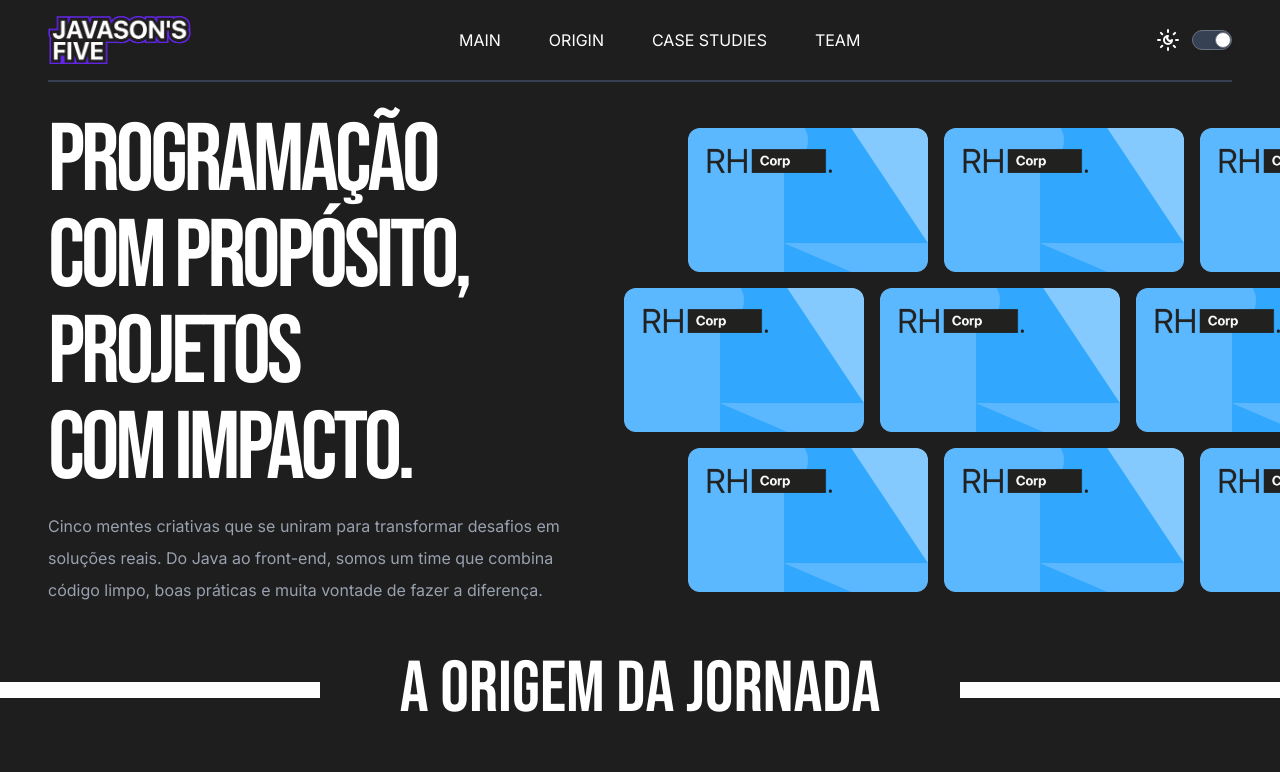
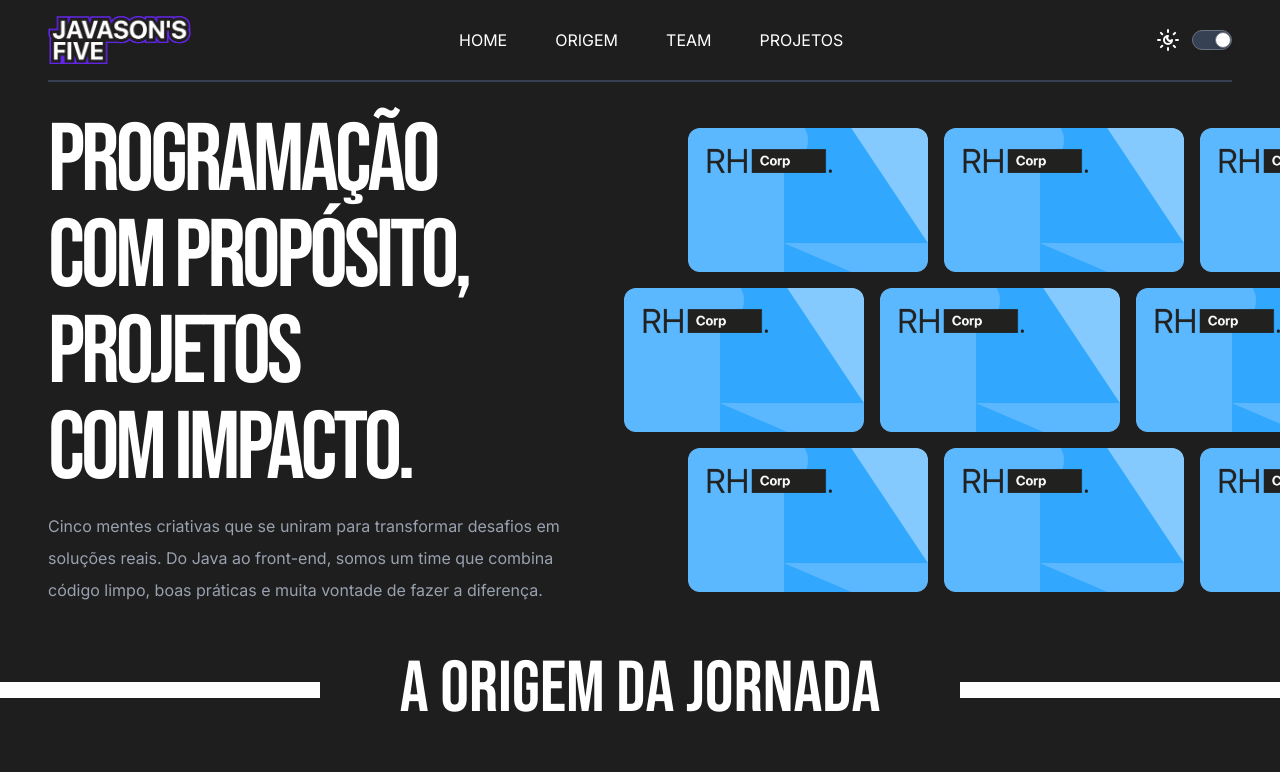
Before and after one commit to grupo5generation81/portfolio_team, a React (Vite) app: page / in a window 1280 px wide. Shown: the top 772 px of the page. Built offline with nearby package versions, Linux system fonts and the light colour scheme.

Commit message:
Alteração nomes de Navegação

```diff
--- a/src/sections/Navbar.tsx
+++ b/src/sections/Navbar.tsx
@@ -10,9 +10,7 @@ export default function Navbar() {
 
   const isOn = currentTheme === "dark";
 
-
-
-  const navItems = ["MAIN", "ORIGIN", "CASE STUDIES", "TEAM"];
+  const navItems = ["HOME", "ORIGEM", "TEAM", "PROJETOS"];
 
   return (
     <div className="mx-4 md:mx-12 py-4 flex justify-between border-b-2 border-b-gray-700 relative">
@@ -46,9 +44,8 @@ export default function Navbar() {
         </label>
       </div>
 
+      <div className="hidden max-md:flex items-center gap-4">
 
-      <div className="hidden max-md:flex items-center gap-4">
-        {/* Menu button (mobile) */}
         <button
           className="md:hidden focus:outline-none"
           onClick={() => setMenuOpen(!menuOpen)}
```
